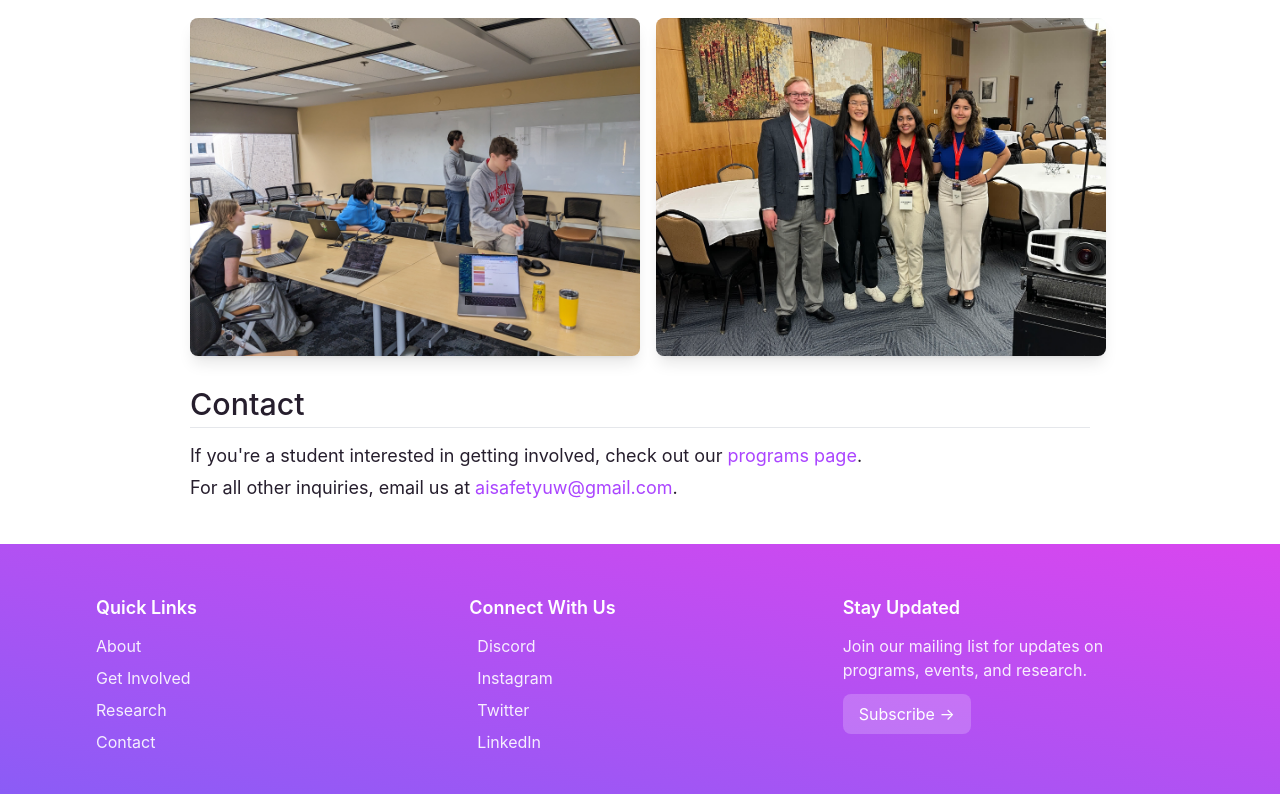
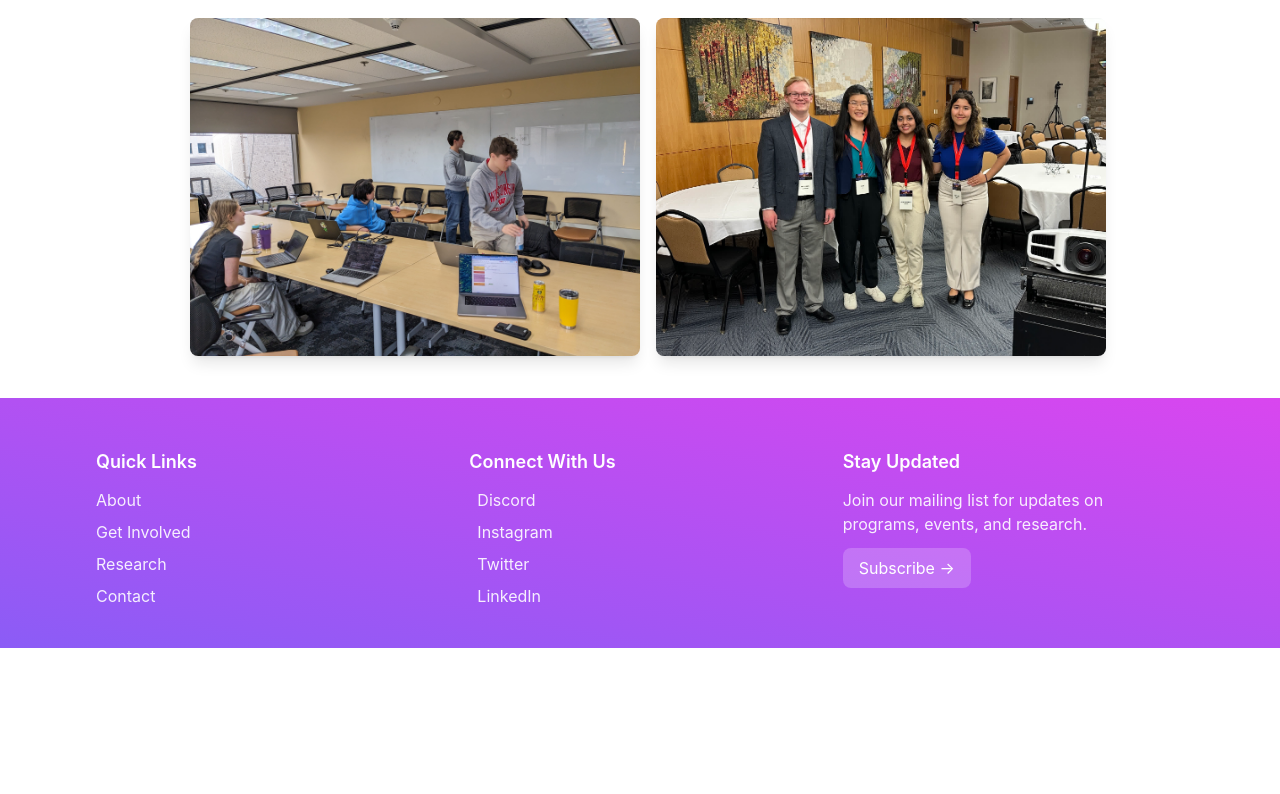
Before and after one commit to aisafetyuw/waisi.org, a Next.js app: page /about in a window 1280 px wide. Shown: the part 2165-2959 px from the top of the page. After the commit the page ends 2813 px from the top, so only its background shows below. Built offline with nearby package versions, Linux system fonts and the light colour scheme.

Commit message:
removed unnecessary contact on about bottom

```diff
--- a/src/app/about/page.tsx
+++ b/src/app/about/page.tsx
@@ -107,11 +107,6 @@ export default function About() {
             className="w-full sm:w-1/2 h-auto rounded-lg shadow-lg bg-gray-50"
           />
         </div>
-        <div className="flex flex-col gap-1">
-          <h2 className="border-b">Contact</h2>
-          <p className="text-lg">If you're a student interested in getting involved, check out our <a href="programs">programs page</a>.</p>
-          <p className="text-lg">For all other inquiries, email us at <a href="mailto:aisafetyuw@gmail.com">aisafetyuw@gmail.com</a>.</p>
-        </div>
       </div>
     </div>
   );
```
